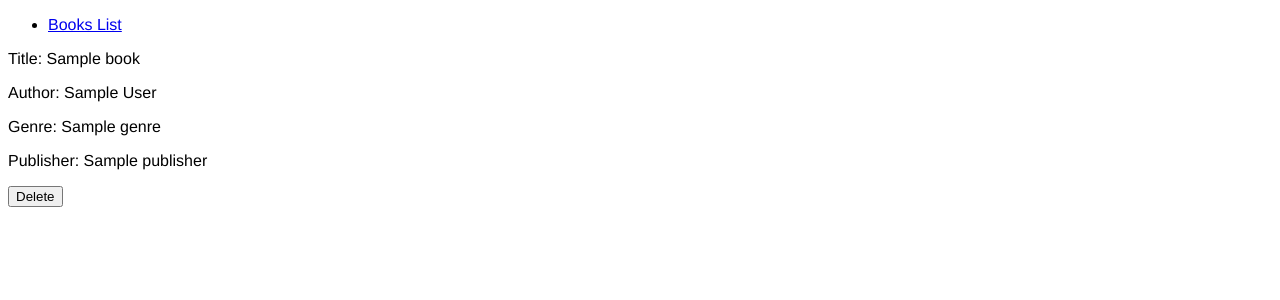
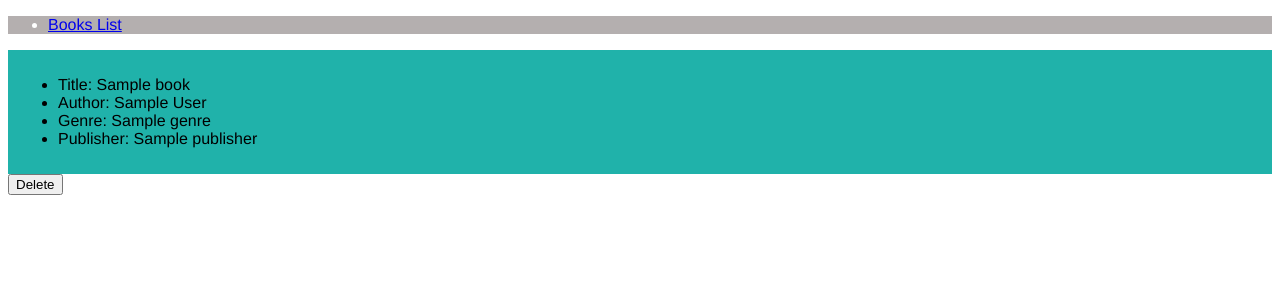
Before and after one commit to alan-hogarth/hmwrk_books_wk_4_day3, a Flask app: page /books in a window 1280 px wide. Shown: the top 300 px of the page. Run offline with Flask 2, Linux system fonts and the light colour scheme; a database or web service that is not in the repository returns one stand-in record (values such as "Sample title"); some libraries are stand-ins or nearby versions.

Commit message:
some styling

```diff
--- a/static/style.css
+++ b/static/style.css
@@ -1,3 +1,21 @@
 body{
   font-family: "Helvetica", arial, sans-serif; font-size: 16px;
 }
+
+.menu {
+  font-family: "Helvetica", arial, sans-serif; font-size: 16px;
+  background-color: rgb(180, 175, 175);
+  color: white;
+}
+
+li {
+  font-family: "Helvetica", arial, sans-serif; font-size: 16px;
+}
+
+.books {
+  display: flex;
+  flex-wrap: wrap;
+  background-color: lightseagreen;
+  margin: 0;
+  padding: 10px;
+}
--- a/templates/books/index.html
+++ b/templates/books/index.html
@@ -3,11 +3,13 @@
 {% block content %}
 
 {% for book in all_books: %}
-     <div>
-        <p>Title: {{ book.title }}</p>
-        <p>Author: {{ book.author.full_name() }}</p>
-        <p>Genre: {{ book.genre }}</p>
-        <p>Publisher: {{ book.publisher }}</p>
+     <div class="books">
+         <ul>
+            <li>Title: {{ book.title }} </li>
+            <li>Author: {{ book.author.full_name() }} </li>
+            <li>Genre: {{ book.genre }}</li>
+            <li>Publisher: {{ book.publisher }}</li>
+        </ul>
     </div>
 
     <form action="/books/{{ book.id }}/delete" method="POST">
```
